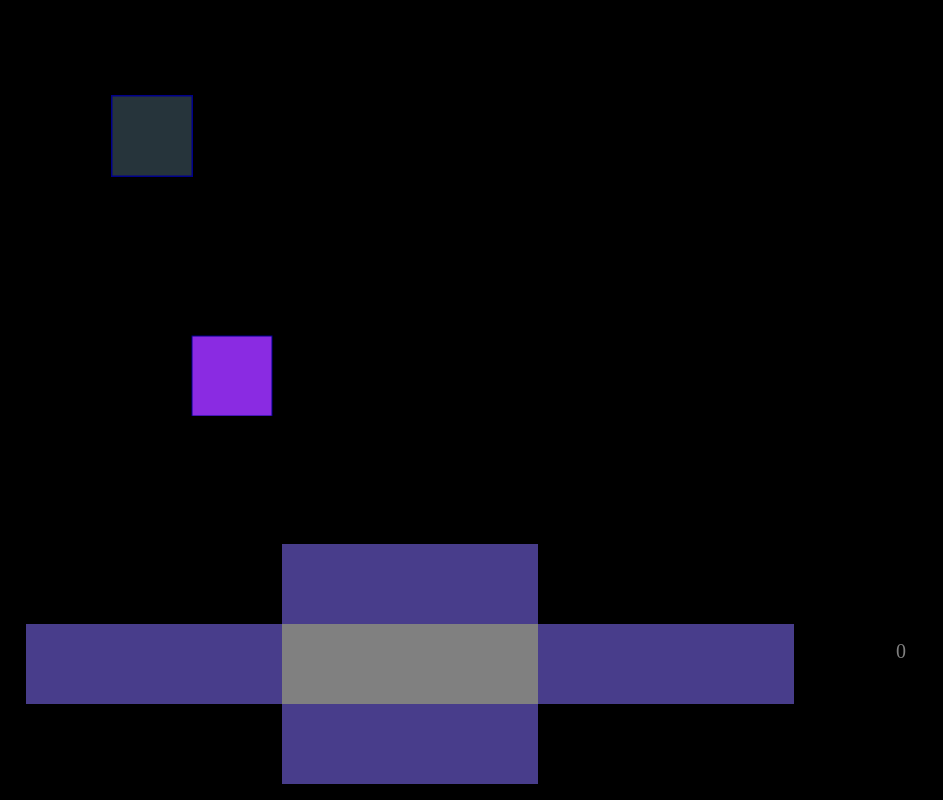
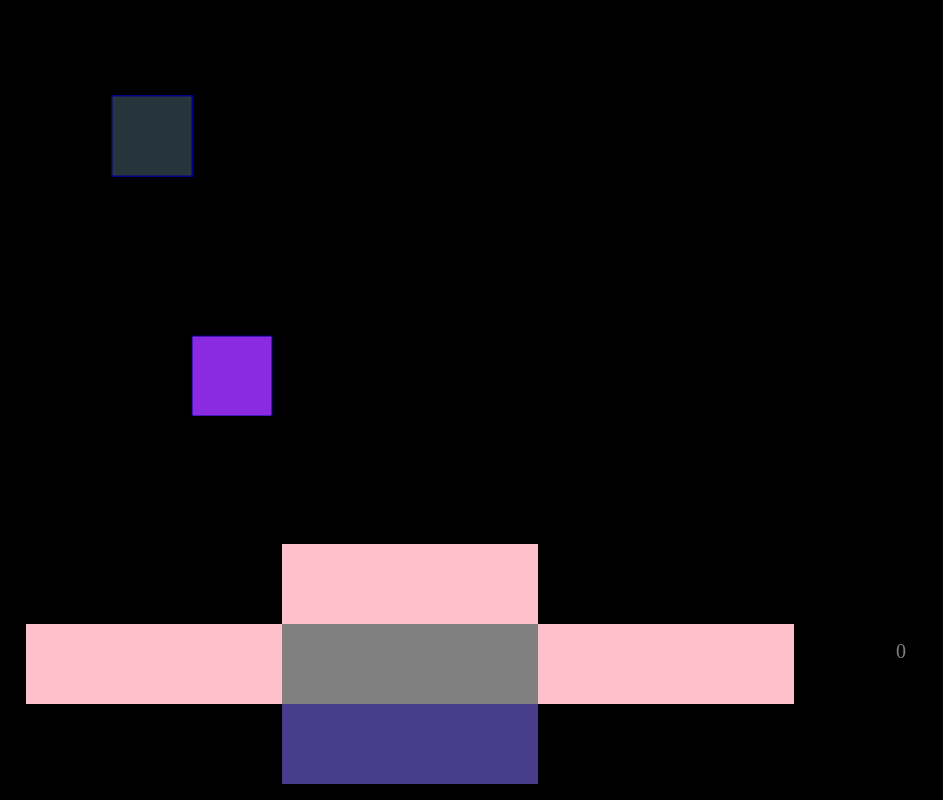
Before and after one commit to tottoramen/snake, a plain HTML site: page index.html in a window 1280 px wide. Shown: the whole page, without its empty margins (0-943 px from the left). Drawn offline with nearby package versions, Linux system fonts and the light colour scheme.

Commit message:
Update index.html

```diff
--- a/index.html
+++ b/index.html
@@ -96,13 +96,13 @@
   <div id="out">
     <div class="one">
       <span></span>
-      <span class="up" style="background:darkslateblue"></span>
+      <span class="up" style="background:pink"></span>
       <span></span>
     </div>
     <div class="one">
-      <span class="left" style="background:darkslateblue"></span>
+      <span class="left" style="background:pink"></span>
       <span class="move" style="background:gray"></span>
-      <span class="right" style="background:darkslateblue"></span>
+      <span class="right" style="background:pink"></span>
     </div>
     <div class="one">
       <span></span>
@@ -117,7 +117,7 @@
 
   const board_border = 'blue';
   const board_background = "black";
-  const snake_col = 'lightblue';
+  const snake_col = 'darkslateblue';
   const snake_border = 'darkblue';
   const food_color = 'blueviolet';
   const food_border = 'darkgreen';
```
